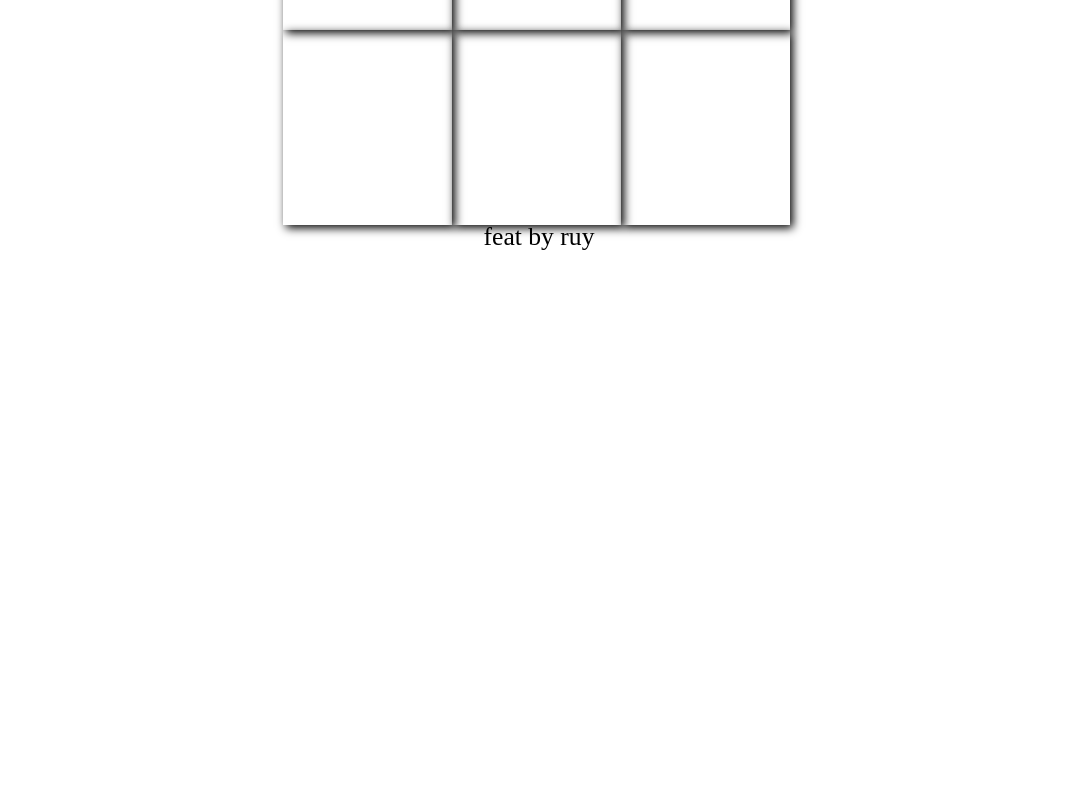
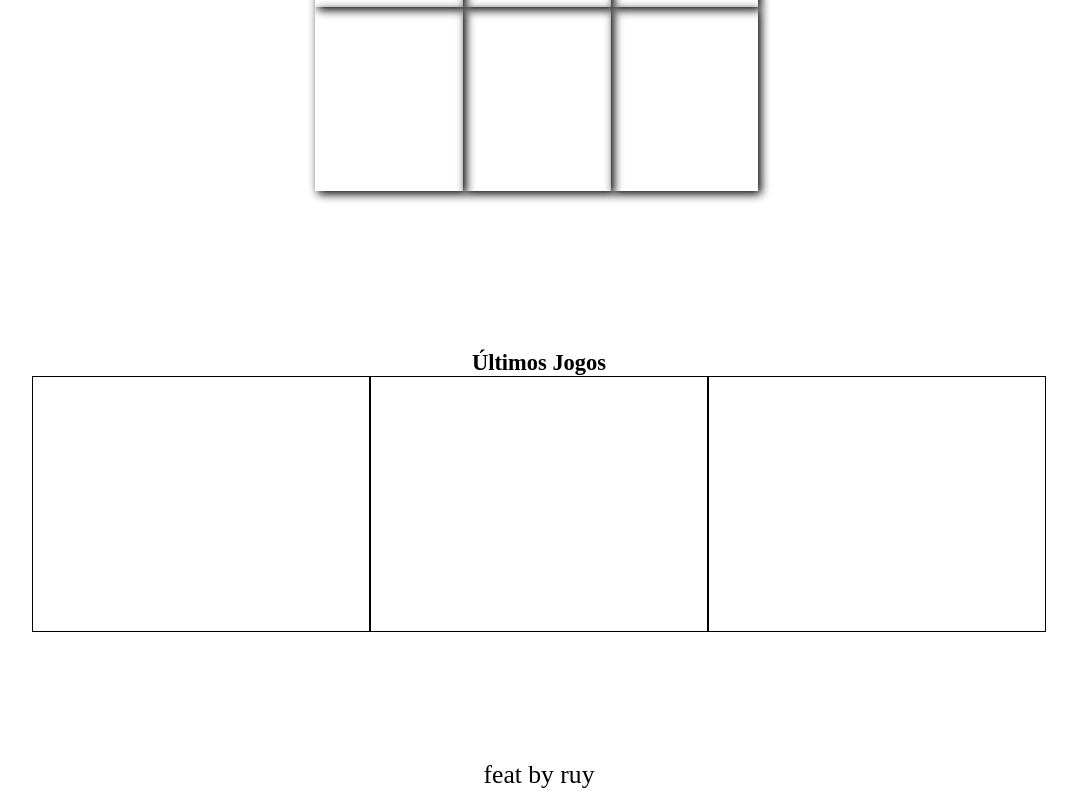
Before and after one commit to Leckller/jogoDaVeia, a React (Vite) app: page / in a window 1280 px wide. Shown: the part 573-1373 px from the top of the page, without its empty margins (101-1178 px from the left). Before the commit the page ends 835 px from the top, so only its background shows below. Built offline with nearby package versions, Linux system fonts and the light colour scheme.

Commit message:
feat: last games

```diff
--- a/src/components/Layout.tsx
+++ b/src/components/Layout.tsx
@@ -1,11 +1,39 @@
 import { Outlet } from 'react-router-dom';
-import { Footer, Header } from '../styles/HomeStyled';
+import { useSelector } from 'react-redux';
+import { Footer, Header, SecLastGames } from '../styles/HomeStyled';
+import { GlobalState } from '../types';
 
 function Layout() {
+  const store = useSelector((state:GlobalState) => state);
   return (
     <div>
       <Header><h1>Jogo da Velha</h1></Header>
       <Outlet />
+      <SecLastGames>
+        <h3>Últimos Jogos</h3>
+        <div>
+          {store.ClickReducer.lastGame[0]
+          && store.ClickReducer.lastGame[store.ClickReducer.lastGame.length - 1]
+            .map((e) => (
+              <img src={ e.img } alt="" key={ e.id } />
+            ))}
+
+        </div>
+        <div>
+          {store.ClickReducer.lastGame[1]
+          && store.ClickReducer.lastGame[store.ClickReducer.lastGame.length - 2]
+            .map((e) => (
+              <img src={ e.img } alt="" key={ e.id } />
+            ))}
+        </div>
+        <div>
+          {store.ClickReducer.lastGame[2]
+          && store.ClickReducer.lastGame[store.ClickReducer.lastGame.length - 3]
+            .map((e) => (
+              <img src={ e.img } alt="" key={ e.id } />
+            ))}
+        </div>
+      </SecLastGames>
       <Footer>feat by ruy</Footer>
     </div>
   );
--- a/src/pages/Home.tsx
+++ b/src/pages/Home.tsx
@@ -5,7 +5,8 @@ import { useEffect, useState } from 'react';
 import Swal from 'sweetalert2';
 import { SecGame, Main, ImgPlayers, ImgsDiv } from '../styles/HomeStyled';
 import { Dispatch, GlobalState } from '../types';
-import { changePlayer, clickAction, startGame } from '../redux/actions/ClickAction';
+import { changePlayer, clickAction, saveGame,
+  startGame } from '../redux/actions/ClickAction';
 import x from '../assets/x.png';
 import o from '../assets/o.png';
 import { velha } from '../utils/velha';
@@ -23,6 +24,7 @@ function Home() {
           title: 'Velha!',
           text: 'São 2 idosos jogando?',
         });
+        dispatch(saveGame(store.ClickReducer.game));
         dispatch(startGame());
       }, 200);
     }
@@ -33,6 +35,7 @@ function Home() {
           title: `Vitória do ${velha(store).winner === 1 ? 'Player 1' : 'Player 2'}`,
           text: `Não foi dessa vez Player ${velha(store).winner === 1 ? '2' : '1'}`,
         });
+        dispatch(saveGame(store.ClickReducer.game));
         dispatch(startGame());
       }, 200);
     }
--- a/src/redux/actions/ClickAction.ts
+++ b/src/redux/actions/ClickAction.ts
@@ -1,6 +1,9 @@
+import { Game } from '../../types';
+
 export const CLICK_ACTION = 'CLICK_ACTION';
 export const START_GAME = 'START_GAME';
 export const CHANGE_PLAYER = 'CHANGE_PLAYER';
+export const SAVE_GAME = 'SAVE_GAME';
 
 export const startGame = () => ({
   type: START_GAME,
@@ -20,3 +23,8 @@ export const changePlayer = (img: string, id: number) => (
     },
   }
 );
+
+export const saveGame = (lastGame: Game) => ({
+  type: SAVE_GAME,
+  payload: lastGame,
+});
--- a/src/redux/reducers/ClickReducer.ts
+++ b/src/redux/reducers/ClickReducer.ts
@@ -1,5 +1,6 @@
 import { AnyAction } from 'redux';
-import { CHANGE_PLAYER, CLICK_ACTION, START_GAME } from '../actions/ClickAction';
+import { CHANGE_PLAYER, CLICK_ACTION, SAVE_GAME,
+  START_GAME } from '../actions/ClickAction';
 
 const game = [{
   v: false,
@@ -44,6 +45,7 @@ const INITIAL_STATE = {
   user1: { mark: false },
   user2: { mark: false },
   choseP: { player: true },
+  lastGame: [localStorage.getItem('lastGames')],
 };
 
 const ClickReducer = (state = INITIAL_STATE, action: AnyAction) => {
@@ -67,6 +69,10 @@ const ClickReducer = (state = INITIAL_STATE, action: AnyAction) => {
     case START_GAME: {
       return { ...state, game };
     }
+    case SAVE_GAME: {
+      if (state.lastGame[0] === null) return { ...state, lastGame: [action.payload] };
+      return { ...state, lastGame: [...state.lastGame, action.payload] };
+    }
     default: {
       return { ...state };
     }
--- a/src/styles/HomeStyled.tsx
+++ b/src/styles/HomeStyled.tsx
@@ -10,8 +10,8 @@ export const Main = styled.main`
 `;
 
 export const SecGame = styled.section`
-  width: 40%;
-  height: 100%;
+  width: 35%;
+  height: 80%;
   display: flex;
   flex-flow: row wrap;
   margin-top: 2vh;
@@ -75,3 +75,40 @@ export const ImgsDiv = styled.div`
       }
 }
 `;
+
+export const SecLastGames = styled.section`
+  width: 100vw;
+  text-align: center;
+  font-size: 1.5vw;
+  display: flex;
+  justify-content: center;
+  flex-flow: row wrap;
+  padding: 10vw;
+h3 {
+  width: 100%;
+}
+div{
+  height: 15vh;
+  width: 33%;
+  height: 20vw;
+  border: solid 1px black;
+  display: flex;
+  flex-flow: row wrap;
+  img{
+    width: 33%;
+    height: 33%;
+    box-shadow: 3px 3px 9px black;
+  }
+}
+@media (max-width: 420px) {
+  position: absolute;
+  bottom: 22vh;
+  width: 100vw;
+  display: flex;
+  flex-flow: row wrap;
+  font-size: 3vw;
+  div {
+    width: 32%;
+  }
+}
+`;
--- a/src/types.ts
+++ b/src/types.ts
@@ -8,12 +8,15 @@ export type ST = {
   player: number
 };
 
+export type Game = { v: boolean, id: number, img: string, player: number }[];
+
 export type GlobalState = {
   ClickReducer: {
-    game: { v: boolean, id: number, img: string, player: number }[],
+    game: Game,
     user1: { mark: boolean }
     user2: { mark: boolean }
     choseP: { player: boolean }
+    lastGame: Game[],
   }
 };
 
```
